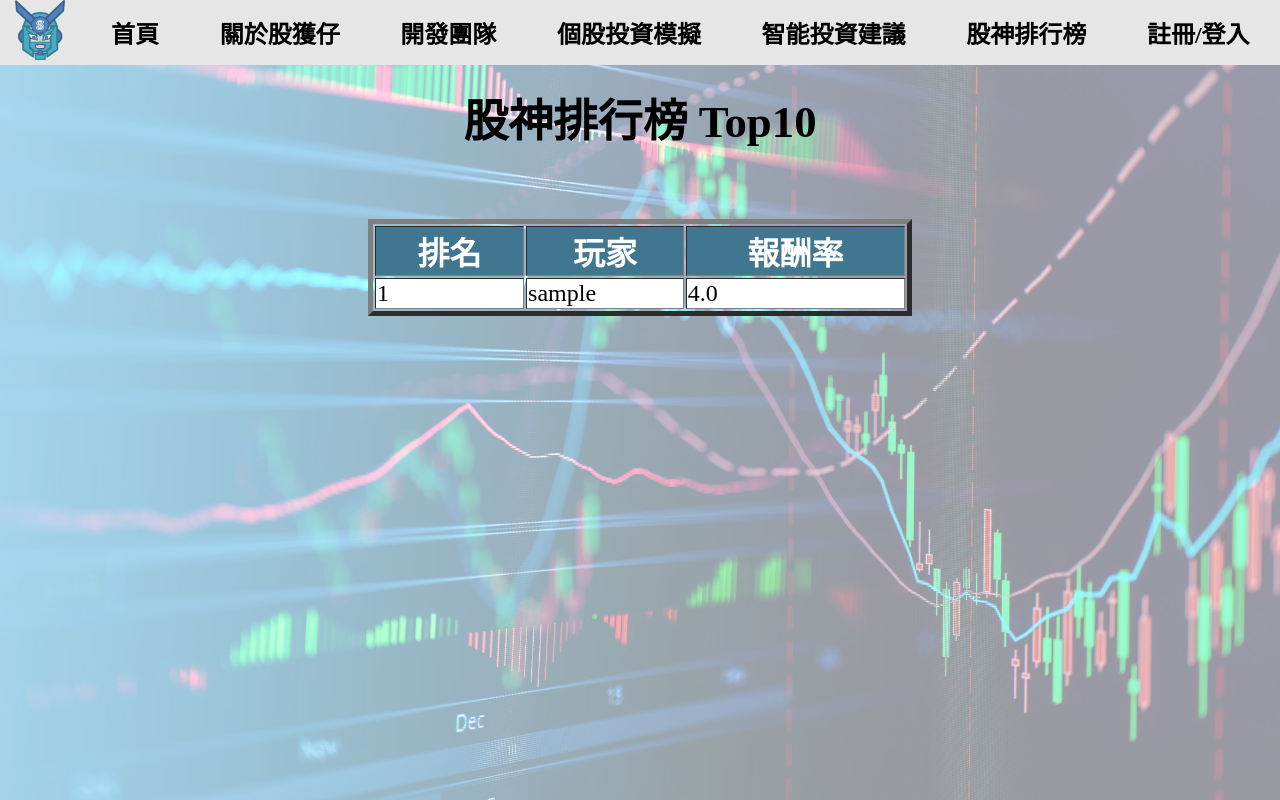
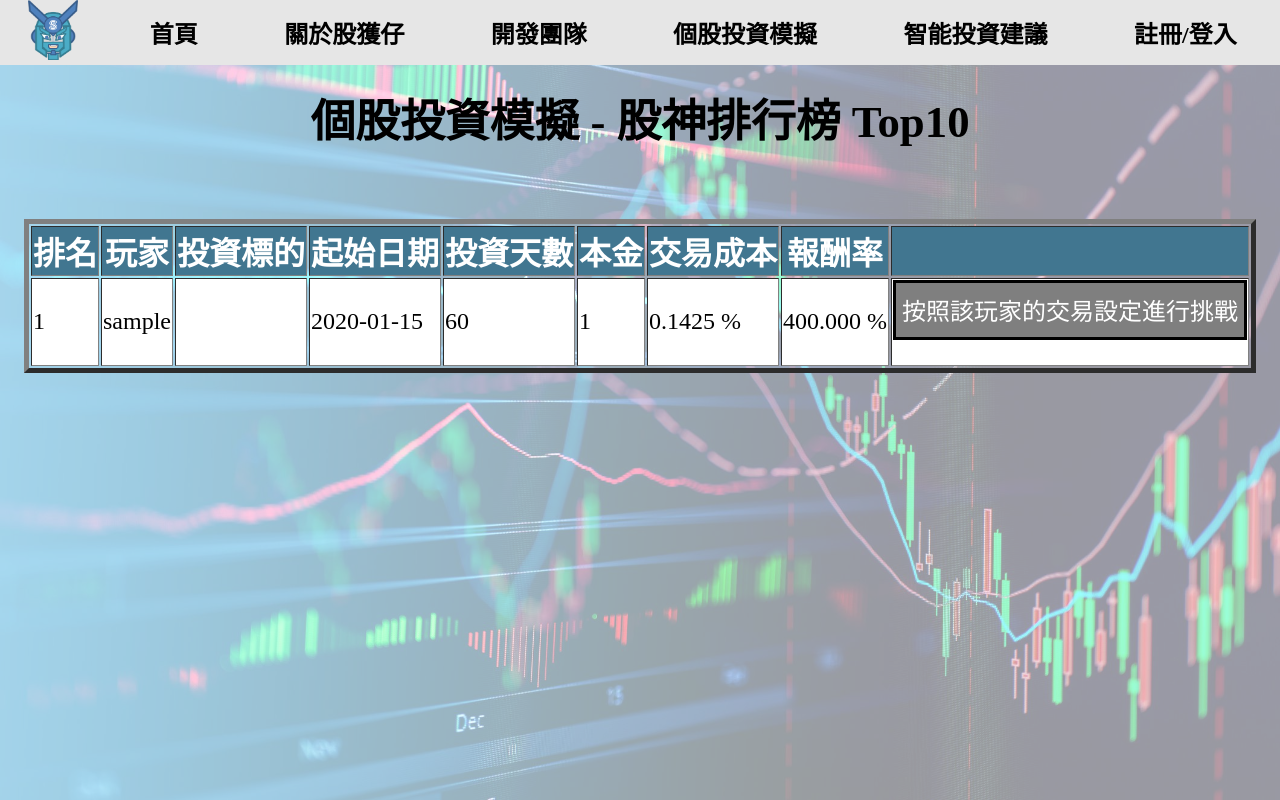
Before and after one commit to andyyen2529/MISWarrior, a Django app: page /stockGame/ranking in a window 1280 px wide. Run offline with Django 3.2, Linux system fonts and the light colour scheme; tables that the repository leaves empty hold one stand-in row (values such as "Sample post").

Commit message:
改善「股神排行榜」的部分
除了改善「股神排行榜」在菜單列中的位置，和其欄位的呈現方式之外，現在每一個排行榜後面都有按鈕，可供投資人按照該排行榜的交易設定進行挑戰。

待處理事項：
1.在股市資料中生成狀態變數(要另外寫python處理)
2.「個股投資模擬」的交易設定新增交易成本納入交易稅(千分之三)的選項
3.優化圖表的呈現方式，例如圖表的橫軸應改為日期，並把上一次交易的點標示的更清楚(例如用紅色的點)
4.動態菜單列變色(所在網頁對應的菜單格變色以做標示)
5.交易設定的欄位設計改善(可能包含第幾輪遊玩、最終遊玩狀態和成績、績效排名…)
6.上server測試(場外demo來不及可以先跳過，用本地端跑?)
7.讓「股獲仔」動起來！(gif檔)

```diff
--- a/TradingAgent/TradingGame/views.py
+++ b/TradingAgent/TradingGame/views.py
@@ -1,7 +1,7 @@
 from django.shortcuts import render, redirect
 from django.http import HttpResponse
 from django.http import JsonResponse
-from TradingGame.models import Stock, Setup, History, RankingHistory
+from TradingGame.models import *
 from django.core import serializers
 from django.contrib.auth import login, authenticate
 from django.contrib.auth.models import User
@@ -42,24 +42,46 @@
 #SECONDARY VIEW TO RETURN JSON DATA TO USER ****NEW PART****
 def playing(request):
     if 'setup' in request.POST:
-        form = SetupForm(request.POST or None)
-        setup = form.save(commit=False)
-        setup.user = request.user
 
         # 遊玩之前先把該玩家之前的交易歷史紀錄清除 (這裡示範如何取foreign key object中屬性的方法)
         History.objects.filter(setup__user = request.user).delete()
 
-        # 根據使用者輸入的股票名稱和交易起始日，找到第一個交易日的股市資料
-        # 其中交易起始日如果不是股市的交易日，系統會自動挑選「未來最近的交易日」作為交易起始日
-        # 例如2016/01/09不是股市的交易日，系統會自動選取未來最近的交易日，即2016/01/11的股市資料
-        stock_firstTradingDay = Stock.objects.filter(
-            code = setup.stock_code.code,
-            date__range = [setup.initial_transaction_date, setup.initial_transaction_date + datetime.timedelta(days = 2000)]
-        ).order_by('date')[0]
+        # 根據「交易設定介面」的交易設定建立交易設定的資料
+        if 'setup_fromRanking' not in request.POST:
+            form = SetupForm(request.POST or None)
+            setup = form.save(commit=False)
+            setup.user = request.user
 
-        # 將正確的交易起始日更新至交易設定後，保存至資料庫中
-        setup.initial_transaction_date = stock_firstTradingDay.date
-        setup.save()
+            # 根據使用者輸入的股票名稱和交易起始日，找到第一個交易日的股市資料
+            # 其中交易起始日如果不是股市的交易日，系統會自動挑選「未來最近的交易日」作為交易起始日
+            # 例如2016/01/09不是股市的交易日，系統會自動選取未來最近的交易日，即2016/01/11的股市資料
+            stock_firstTradingDay = Stock.objects.filter(
+                code = setup.stock_code.code,
+                date__range = [setup.initial_transaction_date, setup.initial_transaction_date + datetime.timedelta(days = 2000)]
+            ).order_by('date')[0]
+
+            # 將正確的交易起始日更新至交易設定後，保存至資料庫中
+            setup.initial_transaction_date = stock_firstTradingDay.date
+            setup.save()
+
+        # 根據「股神排行榜」的交易設定建立交易設定的資料
+        else:
+            setup = Setup.objects.create(
+                user = request.user,
+                stock_code = StockCode.objects.get(code = request.POST.get('setup.stock_code')),
+                initial_transaction_date = request.POST.get('setup.initial_transaction_date'),
+                playing_duration = request.POST.get('setup.playing_duration'),
+                principal = request.POST.get('setup.principal'),
+                transaction_cost_rate = float(request.POST.get('setup.transaction_cost_rate'))
+            )
+
+            stock_firstTradingDay = Stock.objects.get(
+                code = StockCode.objects.get(code = request.POST.get('setup.stock_code')),
+                date = request.POST.get('setup.initial_transaction_date')
+            )
+            print(stock_firstTradingDay)
+            setup.save()
+
 
         # 把交易成本比率乘上100，之後在網頁改用百分比呈現
         transaction_cost_rate = setup.transaction_cost_rate * 100
@@ -391,6 +413,10 @@
 
 
 def ranking(request):
-	ranking_table = RankingHistory.objects.order_by('-final_rate_of_return')[:10]  # 取前10名
+    ranking_table = RankingHistory.objects.order_by('-final_rate_of_return')[:10]  # 取前10名
 
-	return render(request, 'ranking.html',{'ranking_table' : ranking_table})
+    for i in range(0,len(ranking_table)):
+        ranking_table[i].setup.transaction_cost_rate *= 100
+        ranking_table[i].final_rate_of_return *= 100
+
+    return render(request, 'ranking.html',{'ranking_table' : ranking_table})
--- a/TradingAgent/templates/aboutMe.html
+++ b/TradingAgent/templates/aboutMe.html
@@ -14,6 +14,7 @@
 		position: absolute;
 		width: 50%;
 		height: 100%;
+		left: 50%;
 		background-image: url("{% static 'images/stockWinner_01.png' %}");
 		background-size: 60% 80%;
 		background-repeat: no-repeat;
@@ -23,7 +24,7 @@
 		position: absolute;
 		width: 50%;
 		height: 100%;
-		left: 50%;
+		left: 0%;
 		background-color: rgba(255,255,255,0.4);
 		font-weight: bold;
 		font-size: 3rem;
--- a/TradingAgent/templates/base.html
+++ b/TradingAgent/templates/base.html
@@ -32,6 +32,19 @@
 				display: flex;
 				justify-content: space-around;
 				text-align: center;
+			}
+			ul.flex-div li ul {
+				display: none;
+			}
+			ul.flex-div li:hover > ul {
+				display: block;
+				position: absolute;
+				background-color: rgb(230, 230, 230);
+				color: black;
+				z-index: 9999;
+				list-style: none;
+				margin: 0;
+				padding: 0;
 			}
 			#input-style1{
 			    border:0;
@@ -69,9 +82,16 @@
                 <li><a href="http://127.0.0.1:8000/">首頁</a></li>
                 <li><a href="http://127.0.0.1:8000/aboutMe/">關於股獲仔</a></li>
                 <li><a href="http://127.0.0.1:8000/developmentTeam/">開發團隊</a></li>
-                <li><a href="http://127.0.0.1:8000/stockGame/setup">個股投資模擬</a></li>
+
+
+                <li><a href="#">個股投資模擬</a>
+                	<ul>
+				    	<li><a href="http://127.0.0.1:8000/stockGame/setup">交易設定</a></li>
+				    	<li><a href="http://127.0.0.1:8000/stockGame/ranking">股神排行榜</a></li>
+				 	</ul>
+                </li>
+
                 <li><a href="http://127.0.0.1:8000/intelligentInvestmentAdvise">智能投資建議</a></li>
-				<li><a href="http://127.0.0.1:8000/stockGame/ranking">股神排行榜</a></li>
                 {% if not user.is_authenticated %}
                     <li><a href="http://127.0.0.1:8000/accounts/login/">註冊/登入</a></li>
                 {% else %}
--- a/TradingAgent/templates/ranking.html
+++ b/TradingAgent/templates/ranking.html
@@ -7,7 +7,7 @@
 	#ranking_div1 {
 		position: relative;
 		margin:100px auto; /* 讓該div置中 */
-		width: 85%;
+		width: 100%;
 		top: -10vh;
 		height: 60vh;
 	}
@@ -27,26 +27,65 @@
 		margin-left:auto;
 		margin-right:auto;
 	}
+	input {
+	  background-color:rgba(0,0,0,0.5);
+	  border: 3px solid black;
+	  color:#fff;
+	  height: 60px;
+	  font-size: 1.5rem;
+	}
+	input:hover {
+	  background-color: rgba(0,0,0,1);
+	}
 </style>
 {% endblock styles %}
 
 {% block content %}
 
 	<div id = 'ranking_div1'>
-		<p style="font-family:微軟正黑體;font-weight:bolder;font-size:280%;text-align: center;">股神排行榜 Top10</p>
-		<table width=50% border="5">
+		<p style="font-family:微軟正黑體;font-weight:bolder;font-size:280%;text-align: center;">
+			個股投資模擬 - 股神排行榜 Top10</p>
+		<table border="5" style="table-layout:fixed">
 
 		  　<tr>
 			  <th>排名</th>
 			　<th>玩家</th>
+			  <th>投資標的</th>
+			  <th>起始日期</th>
+			  <th>投資天數</th>
+			  <th>本金</th>
+			  <th>交易成本</th>
 			　<th>報酬率</th>
+			  <th></th>
 			</tr>
 
 			{% for record in ranking_table %}
 				<tr>
 				    <td>{{ forloop.counter }}</td>
 			　		<td>{{ record.setup.user }}</td>
-			　		<td>{{ record.final_rate_of_return }}</td>
+					<td>{{ record.setup.stock_code }}</td>
+					<td>{{ record.setup.initial_transaction_date }}</td>
+					<td>{{ record.setup.playing_duration }}</td>
+					<td>{{ record.setup.principal }}</td>
+					<td>{{ record.setup.transaction_cost_rate | floatformat:4}} %</td>
+			　		<td>{{ record.final_rate_of_return | floatformat:3}} %</td>
+					<td>
+
+						<form action="{% url 'playing' %}" method="post">
+							{% csrf_token %}
+							<input type="hidden" value="{{ record.setup.user }}" name="setup.user">
+							<input type="hidden" value="{{ record.setup.stock_code }}" name="setup.stock_code">
+							<input type="hidden" value="{{ record.setup.initial_transaction_date }}" name="setup.initial_transaction_date">
+							<input type="hidden" value="{{ record.setup.playing_duration }}" name="setup.playing_duration">
+							<input type="hidden" value="{{ record.setup.principal }}" name="setup.principal">
+							<input type="hidden" value="{{ record.setup.transaction_cost_rate }}" name="setup.transaction_cost_rate">
+
+							<input type="hidden" name = 'setup_fromRanking'>
+						 	<input type="submit" value="按照該玩家的交易設定進行挑戰" name = 'setup'>
+						</form>
+
+					</td>
+
 				</tr>
 			{% endfor %}
 		  </table>
```
